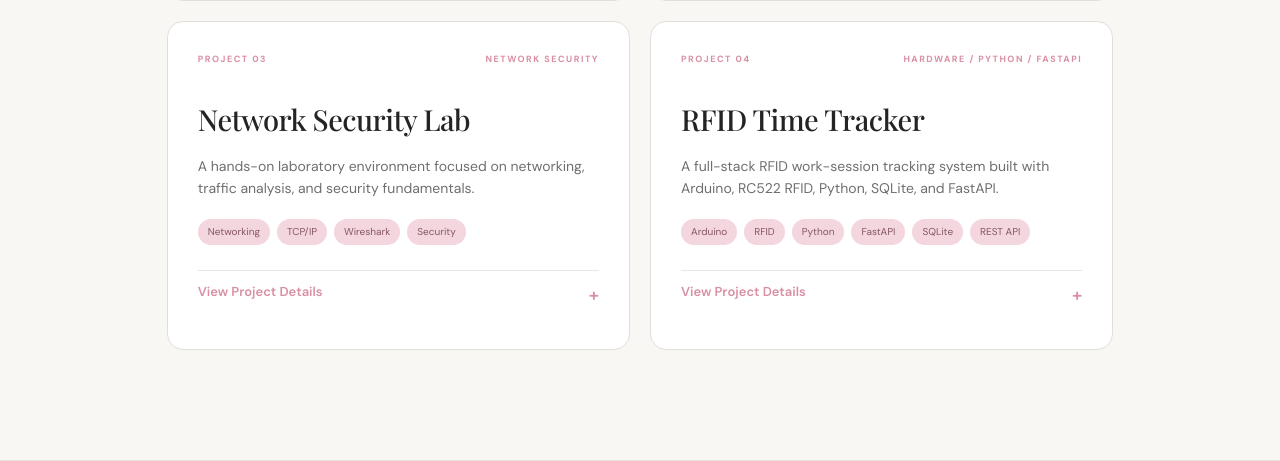
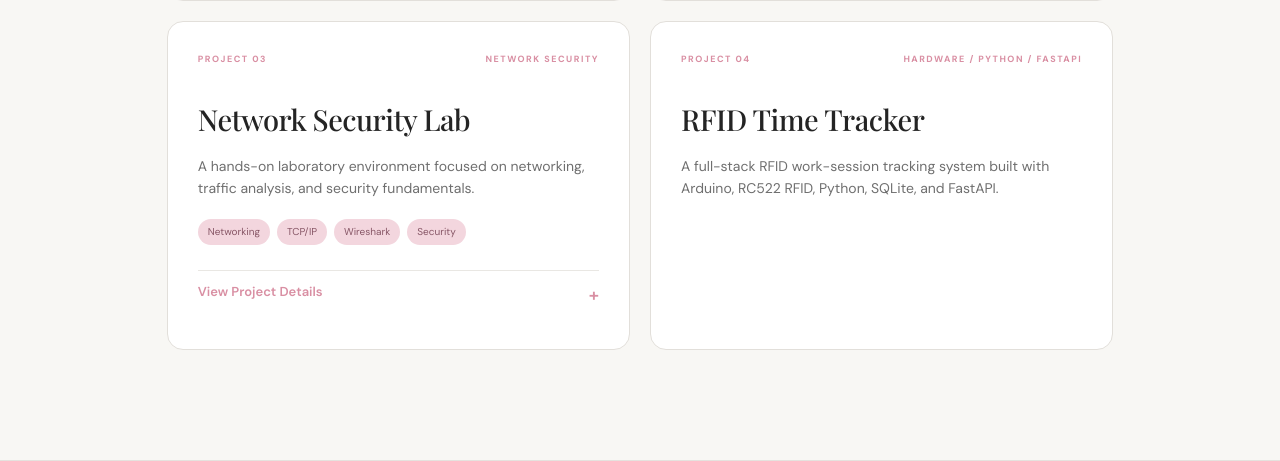
Before and after one commit to Cipher-Key569/cybersecurity-portfolio, a Flask app: page / in a window 1280 px wide. Shown: the part 3122-3583 px from the top of the page. Run offline with Flask 3, Linux system fonts and the light colour scheme.

Commit message:
Refactor Project 4 HTML structure

```diff
--- a/templates/index.html
+++ b/templates/index.html
@@ -538,105 +538,14 @@ Investigated simulated authentication alerts to identify brute-force activity, a
                 and FastAPI.
             </p>
 
-    <div class="tags">
-
-        <span>Arduino</span>
-        <span>RFID</span>
-        <span>Python</span>
-        <span>FastAPI</span>
-        <span>SQLite</span>
-        <span>REST API</span>
-
-    </div>
-
-    <button
-        class="details-button"
-        onclick="toggleProject('project4')">
-
-        View Project Details
-        <span>+</span>
-
-    </button>
-
-    <div id="project4"
-         class="project-details">
-
-        <h4>Objective</h4>
-
-        <p>
-            Build a local hardware-based system that
-            tracks work sessions using RFID authentication
-            while providing real-time status and reporting
-            through a web dashboard.
-        </p>
-
-        <h4>Architecture</h4>
-
-        <p>
-            Arduino Mega reads RFID cards through an RC522
-            module and sends authenticated events over USB
-            serial. A Python listener processes the events,
-            stores session data in SQLite, and exposes the
-            data through a FastAPI backend.
-        </p>
-
-        <h4>Hardware</h4>
-
-        <ul>
-            <li>Arduino Mega</li>
-            <li>RC522 RFID reader</li>
-            <li>RFID cards / tags</li>
-            <li>Buzzer</li>
-            <li>Breadboard and USB connection</li>
-        </ul>
-
-        <h4>Software</h4>
-
-        <ul>
-            <li>Python</li>
-            <li>FastAPI</li>
-            <li>SQLite</li>
-            <li>HTML / CSS / JavaScript</li>
-            <li>REST API</li>
-        </ul>
-
-        <h4>Security Considerations</h4>
-
-        <p>
-            Implemented authorized-card validation and
-            unauthorized access detection. The public
-            repository uses sanitized example identities,
-            worker IDs, and RFID UIDs to prevent sensitive
-            information from being exposed.
-        </p>
-
-        <h4>Outcome</h4>
-
-        <p>
-            Created a functional local time-tracking platform
-            with RFID sign-in/sign-out, break tracking,
-            session history, reporting, net work-time
-            calculations, and a live web dashboard.
-        </p>
-
-        <p>
-            <a
-                href="https://github.com/Cipher-Key569/Rfid-Time-Tracker"
-                target="_blank"
-                rel="noopener noreferrer">
-
-                View RFID Time Tracker on GitHub ->
-            </a>
-        </p>
-
-    </div>
+            <!-- keep the rest of your Project 4 code here -->
 
         </article>
 
-</div>
+
+    </div> <!-- .projects closes AFTER Project 4 -->
 
 </section>
-
 <!-- ================= SKILLS ================= -->
 
 <section id="skills"
```
Lines whose indentation alone changed are shown as unchanged.
